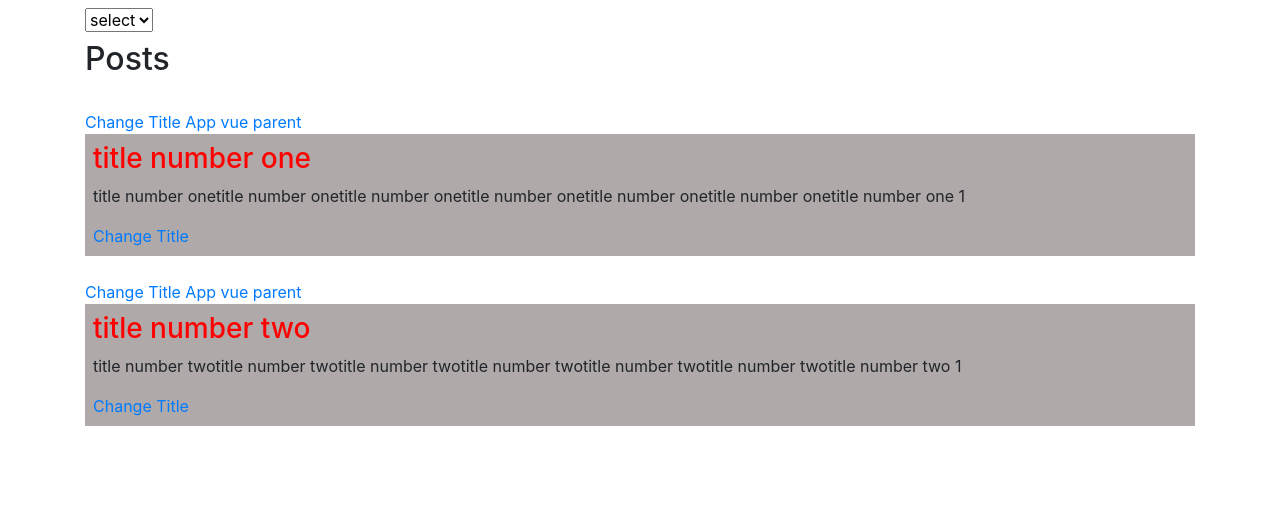
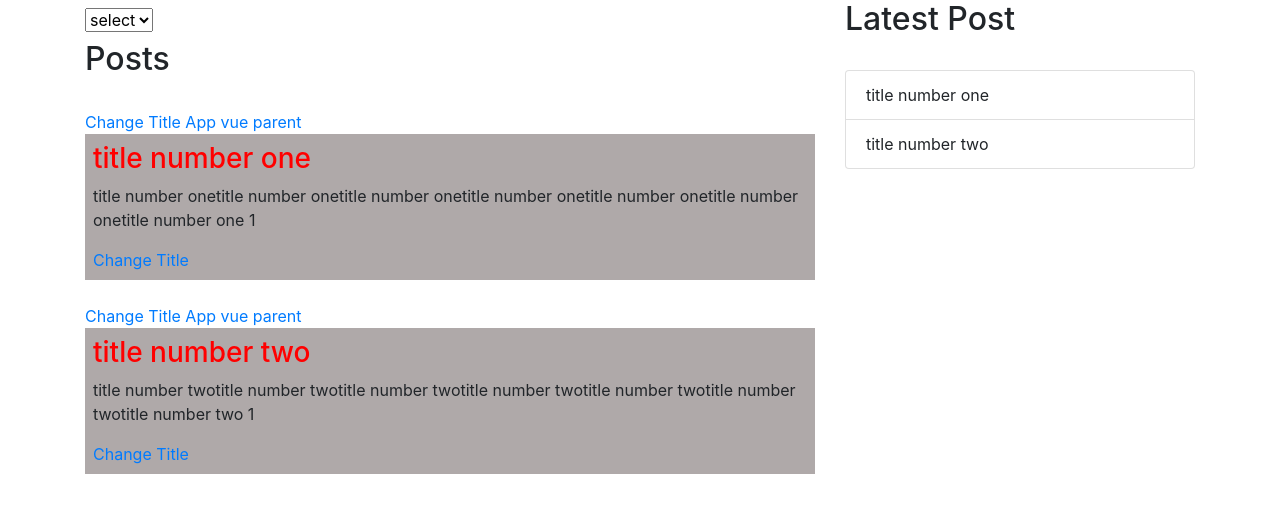
Before and after one commit to nuruzzamanhimel00/13_leela_webdev_vue3_full_again, a Vue app in the folder vue3_create/: page / in a window 1280 px wide. Shown: the top 512 px of the page. Built offline with nearby package versions, Linux system fonts and the light colour scheme.

Commit message:
customeevent

```diff
--- a/vue3_create/src/App.vue
+++ b/vue3_create/src/App.vue
@@ -2,7 +2,7 @@
   <div>
     <div class="container">
       <div class="row">
-        <div class="col-md-12">
+        <div class="col-md-8">
           <div class="my-2">
               <select-component
                 data-status="1"
@@ -15,9 +15,18 @@
             <br>
               <a href="" @click.prevent="onChangeTitle(key)" >Change Title App vue parent</a>
 
-            <compSinglePost :post-data="post" :isActive="1" />
+              <compSinglePost :post-data="post" :isActive="1" @title-change="onTitleChange($event)" />
 
             </div>
+        </div>
+        <div class="col-md-4">
+          <h2>Latest Post</h2>
+          <br>
+          <ul class="list-group">
+            <li class="list-group-item" v-for="(value, key) in posts" :key="key"  >
+                {{ value.title }}
+            </li>
+          </ul>
         </div>
       </div>
     </div>
@@ -33,10 +42,12 @@
       return{
         posts:[
           {
+            id:1,
             title:"title number one",
             description: 'title number onetitle number onetitle number onetitle number onetitle number onetitle number onetitle number one'
           },
           {
+            id:2,
             title:"title number two",
             description: 'title number twotitle number twotitle number twotitle number twotitle number twotitle number twotitle number two'
           }
@@ -53,6 +64,11 @@
       },
       selectChange(event){
         console.log(event.target.value);
+      },
+      onTitleChange(event){
+        let index = this.posts.findIndex( post => post.id == event.id );
+        this.posts[index].title = event.title;
+        // console.log(event, key);
       }
     },
 
--- a/vue3_create/src/components/SinglePost.vue
+++ b/vue3_create/src/components/SinglePost.vue
@@ -9,6 +9,7 @@
 <script>
 export default {
     // props:['postData','isActive'],
+    emits:['title-change'],
     props:{
         postData:{
             type: Object,
@@ -28,12 +29,13 @@
     },
     data() {
         return {
-            post: this.postData,
+            post: {...this.postData},
         }
     },
     methods: {
         changeTitle(){
             this.post.title = "change the title";
+            this.$emit("title-change",this.post);
         }
     },
 }
```
Lines whose indentation alone changed are shown as unchanged.
